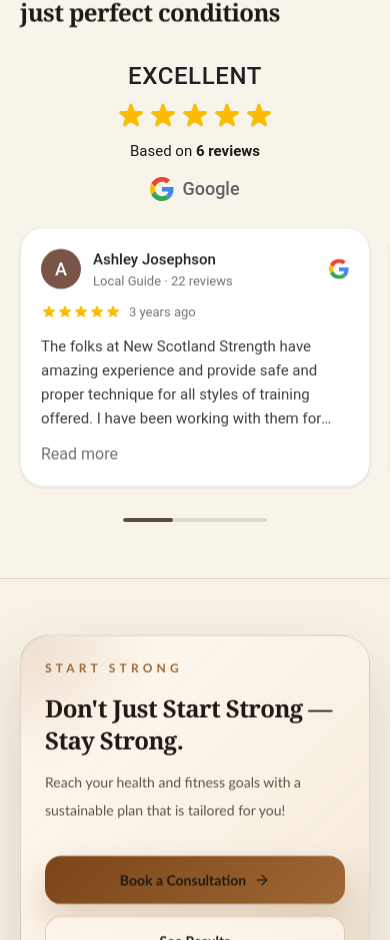
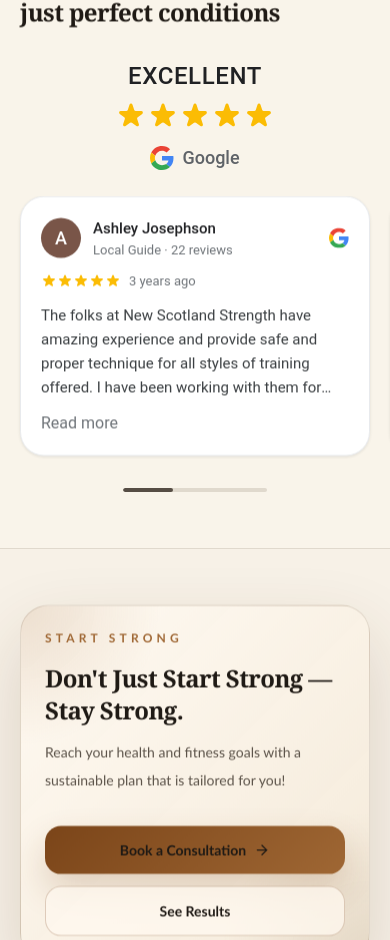
Before and after one commit to WLDISPATCH/New-Scotland-Strength, a React (Vite) app: page / in a window 390 px wide. Shown: the part 3288-4228 px from the top of the page. Built offline with nearby package versions, Linux system fonts and the light colour scheme; no server answers.

Commit message:
Drop "Based on 6 reviews" from the mobile reviews header
The Google logo below the stars now carries the link to the Google
Business Profile instead.

Co-Authored-By: Claude Opus 5.5 <noreply@anthropic.com>
Claude-Session: https://claude.ai/code/session_013gBuiyh1dum797k4oSTju2

```diff
--- a/src/components/GoogleReviews.tsx
+++ b/src/components/GoogleReviews.tsx
@@ -135,14 +135,12 @@ export default function GoogleReviews({ limit, gridClassName = "lg:grid-cols-2"
           href={googleProfileUrl}
           target="_blank"
           rel="noreferrer"
-          className="mt-2 text-[15px] text-[#3c4043] underline decoration-[#dadce0] underline-offset-4"
+          aria-label="See all reviews on Google"
+          className="mt-3 flex items-center gap-2"
         >
-          Based on <span className="font-semibold">{reviewCount} reviews</span>
-        </a>
-        <div className="mt-3 flex items-center gap-2">
           <GoogleLogo className="h-6 w-6" />
           <span className="text-lg font-medium text-[#5f6368]">Google</span>
-        </div>
+        </a>
       </div>
 
       <div
```
